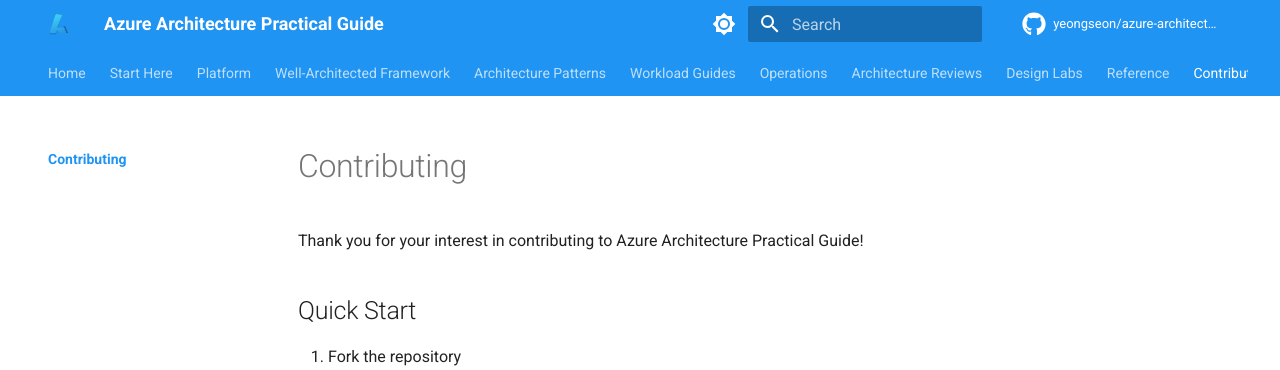
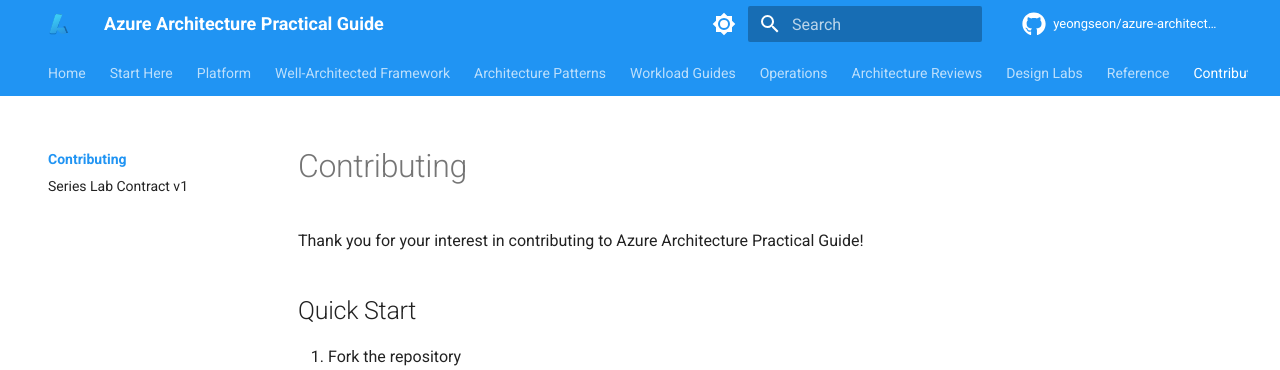
Before and after one commit to yeongseon/azure-architecture-practical-guide, an MkDocs documentation site: the page built from docs/contributing/index.md, in a window 1280 px wide. Shown: the top 370 px of the page. Built offline with MkDocs 1.6.1 and Material for MkDocs 9.7.7, drawn with Linux system fonts in a browser that asks for light colours; comment, search, counter and statistics services are not loaded; some of the changed lines change nothing that is shown.

Commit message:
docs(contributing): add Series Lab Contract v1
Series-wide governance contract defining what a 'lab' MUST provide across the
Azure Practical Guide series. Introduces MUST/SHOULD/MAY tier system, splits
reproduction labs (Variant A, Container Apps model) from design labs (Variant B,
architecture model), and provides a first-lab template appendix for zero-lab
repos.

Phase 2f of cross-repo standardization program. Reviewed and approved via Oracle
strategic review (ses_0d06ddf67ffe8eMstxxgLtovsX, 2026-07-05).

Key principles:
- Core contract, not full transplant of Container Apps' 16-concept methodology
- Two variants (reproduction, design) share MUST tier, diverge on artifact model
- Adopting the contract does NOT require creating a lab
- Container Apps' AGENTS.md remains locally authoritative as a superset

Architecture repo is the series meta-tracker location per Oracle guidance;
Container Apps remains the reference implementation for Variant A.

```diff
--- /dev/null
+++ b/docs/contributing/series-lab-contract.md
@@ -0,0 +1,149 @@
+# Series Lab Contract v1
+
+Series-wide contract defining what a "lab" MUST provide across the Azure Practical Guide series, plus two structural variants for the two lab families that exist today (reproduction labs and design labs), plus a first-lab template appendix for repos with zero labs.
+
+**Status**: v1 — approved via Oracle strategic review 2026-07-05 (Phase 2f of the cross-repo standardization program).
+**Scope**: 10 sibling `azure-*-practical-guide` repos.
+**Predecessors**:
+
+- **Phase 2d** — unified `docs/start-here/learning-paths.md` (SHIPPED to 9 non-Functions repos).
+- **Phase 2e** — unified `docs/start-here/scenario-router.md` (SHIPPED to 9 non-Functions repos).
+
+## 1. Purpose
+
+Lab coverage across the series is highly asymmetric:
+
+| Repo | Labs | Lab family |
+|---|---:|---|
+| container-apps | 26 lab READMEs + 55 lab guides | Reproduction (Bicep + evidence + falsification) |
+| architecture | 3 design labs | Design (WAF-oriented, decision-driven) |
+| aks | 5 lab guides | Reproduction (mixed maturity) |
+| vm | 0 | — |
+| networking | 0 | — |
+| storage | 0 | — |
+| monitoring | 0 | — |
+| app-service | 0 | — |
+| acs | 0 | — |
+| functions | 0 | — (tracker-only, no execution in Phase 2f) |
+
+Container Apps' 16-methodology-concept lab (documented in `azure-container-apps-practical-guide/AGENTS.md`) is the mature reference. Architecture's design labs are structurally different (no `labs/<name>/` runbook directory, no cleanup step, no falsification-after-fix). The 7 zero-lab repos have no shape at all to reach for when they eventually add their first lab.
+
+**What this contract IS.** A short, testable definition of "what makes a lab a lab" in this series, plus two evidence-section variants (reproduction vs design) that keep the Container Apps methodology intact for repos that adopt it, while making room for design labs and giving zero-lab repos a first-lab template to copy.
+
+**What this contract IS NOT.** It is not a mandate that every repo MUST create a lab. Adopting the contract only standardizes *future* labs; it does not obligate a repo to author one. Repos with zero labs may stay at zero and still be contract-compliant.
+
+## 2. Design Principles
+
+1. **Core contract, not full transplant.** Do NOT copy Container Apps' 16 methodology concepts as a series-wide minimum. Zero-lab repos will ignore that spec, and design labs cannot satisfy it. The MUST tier is short and testable; SHOULD adds the Container Apps-style depth for repos that want it.
+2. **Two variants, one contract.** Reproduction labs (Variant A) and design labs (Variant B) share the MUST tier and diverge only where the artifact model differs (falsification vs decision outcome, `labs/<name>/` vs docs-only, cleanup vs no-cleanup).
+3. **MUST / SHOULD / MAY** — not P0/P1/P2. These are contract tiers, not issue priorities. MUST is enforceable in review; SHOULD is expected unless justified; MAY is optional depth.
+4. **Adoption is not obligation.** Adopting this contract does not require a repo to create a lab. Adopting means: *if* the repo authors a lab, it will follow this contract.
+5. **Falsification is not universal.** Reproduction labs MUST include a closing validation that proves the fix works (falsification-after-fix in the Container Apps methodology). Design labs replace this with a decision outcome and evaluation criteria. Neither is "less rigorous"; they are different verification models for different lab families.
+6. **Directory layout is a Variant A convention, not a MUST.** Reproduction labs SHOULD ship with a `labs/<name>/` companion carrying Bicep/scripts/evidence. Design labs and docs-only reproduction labs MAY skip this.
+7. **Container Apps AGENTS.md remains authoritative locally.** The 16 methodology concepts and evidence-section variants documented in `azure-container-apps-practical-guide/AGENTS.md` are a *superset* for Container Apps' local content. This contract is the *series* baseline.
+8. **First-lab template is normative for zero-lab repos.** If a zero-lab repo decides to author its first lab, it MUST start from the appendix template, not from a Container Apps lab.
+
+## 3. Core Contract (MUST — every lab, every variant)
+
+Every lab document — reproduction or design — MUST contain the following six elements. Element names below are conceptual (heading strings may vary); the review criterion is that the element is *present* and *testable*, not that it uses a specific H2 string.
+
+| # | Element | What it answers | Testable review criterion |
+|---:|---|---|---|
+| 1 | **Purpose / question** | What problem or decision does this lab investigate? | Page opens with a 1-3 sentence problem statement OR a question sentence. |
+| 2 | **Testable claim** | What outcome, behavior, or design choice is being verified? | At least one falsifiable statement (`IF X THEN Y` for reproduction, `criterion C decides between A and B` for design). |
+| 3 | **Procedure** | What steps does the reader run? | Numbered or headed steps that a second engineer could follow without asking questions. |
+| 4 | **Evidence method** | What artifacts prove the claim? | KQL queries, portal captures, CLI output, decision matrix, or comparison table — each identified as an artifact type, not just "look at the logs". |
+| 5 | **Closing validation** | How does the reader confirm the lab succeeded? | Reproduction: post-fix evidence. Design: chosen option + why other options were rejected. |
+| 6 | **Cleanup (if resources created)** | How does the reader restore the account to its starting state? | `az group delete` OR equivalent teardown script OR explicit statement that no resources were created. |
+
+Element 6 is conditional: docs-only labs (no `az` calls, no deployed resources) MUST state that no cleanup is required. Silence is a MUST violation.
+
+## 4. Variant A — Reproduction Labs
+
+Reproduction labs reproduce a specific failure mode with a Bicep-based runbook, capture evidence, apply a fix, and prove the fix works.
+
+Applicable to: container-apps, aks, and any zero-lab repo that decides to author a reproduction lab.
+
+Adds these SHOULD elements on top of the MUST tier:
+
+| # | Element | Why |
+|---:|---|---|
+| A1 | **Hypothesis + prediction** | `IF X is misconfigured THEN symptom Y appears` makes the reproduction falsifiable. |
+| A2 | **Falsification-after-fix** | Post-fix evidence that the symptom is gone AND the original hypothesis was correct. Not just "the fix worked" — the ORIGINAL claim is proven. |
+| A3 | **Paired playbook** | The lab reproduces the failure; the playbook resolves it in production. Cross-link both directions. |
+| A4 | **`labs/<name>/` companion directory** | Bicep template, verify script, and `evidence/` subdirectory with real Azure captures. |
+| A5 | **Evidence-section variant** | Legacy `## Expected Evidence` (pass/fail table) OR richer `## 5) Verification Queries` + `## 6) Portal Evidence` (KQL pack + annotated screenshots). New Variant A labs SHOULD prefer the richer form. |
+
+MAY elements for Variant A: `## Lab Metadata` (difficulty/duration/tier table), evidence tags (`[Observed]`, `[Measured]`, `[Correlated]`, `[Inferred]`), post-fix Log Analytics comparison chart.
+
+## 5. Variant B — Design Labs
+
+Design labs guide the reader through a decision (which service, which topology, which policy) using structured evaluation instead of runtime reproduction.
+
+Applicable to: architecture, and any repo whose lab is fundamentally a design exercise rather than a failure reproduction.
+
+Adds these SHOULD elements on top of the MUST tier:
+
+| # | Element | Why |
+|---:|---|---|
+| B1 | **Decision context** | What business or technical constraint forces this choice? (Cost ceiling, latency budget, compliance requirement.) |
+| B2 | **Options considered** | 2-5 named options with explicit trade-off dimensions. |
+| B3 | **Evaluation criteria** | Weighted or unweighted comparison table; each criterion is either objective (cost/mo, RTO/RPO minutes) or a documented judgment. |
+| B4 | **Decision outcome** | The chosen option with a 1-3 sentence justification cross-referencing the evaluation criteria. |
+| B5 | **Rejection notes** | Why each non-chosen option was rejected. Silence is a Variant B violation because it hides the reasoning that makes the lab reusable. |
+
+MAY elements for Variant B: reference architecture Mermaid diagram, WAF pillar alignment table, Microsoft Learn source URLs for each option.
+
+Variant B does NOT require: `labs/<name>/` directory, Bicep templates, cleanup step, falsification, hypothesis/prediction language. Substituting these onto a design lab is a MUST violation (they misrepresent the artifact).
+
+## 6. First-Lab Template (appendix — normative for zero-lab repos)
+
+Zero-lab repos that decide to author their first lab MUST start from a Variant A or Variant B starter template rather than copying a Container Apps lab.
+
+The starter templates will be authored as a follow-up per-repo issue and MUST include:
+
+- **Variant A starter** — `docs/troubleshooting/lab-guides/YYYY-MM-DD-my-first-lab.md` with placeholder blocks for MUST elements 1-6 plus Variant A SHOULD elements A1-A5.
+- **Variant B starter** — `docs/design-labs/YYYY-MM-DD-my-first-decision.md` with placeholder blocks for MUST elements 1-6 plus Variant B SHOULD elements B1-B5.
+
+Both starters MUST ship with `<!-- DELETE THIS BLOCK BEFORE PUBLISHING -->` comments on every placeholder block and a top-of-file frontmatter block matching the target repo's existing frontmatter style.
+
+## 7. Per-Repo Applicability
+
+| Repo | Current lab family | Contract fit | Notes |
+|---|---|---|---|
+| container-apps | Reproduction (26 labs, 55 guides) | Variant A + AGENTS.md superset | Container Apps' 16-concept methodology remains locally authoritative. This contract is compatible; nothing changes for Container Apps existing labs. |
+| architecture | Design (3 WAF-oriented labs) | Variant B | Existing labs MAY be audited against Variant B in a follow-up; no rewrite required. |
+| aks | Reproduction (5 lab guides) | Variant A | Adoption gap: audit existing labs against MUST + Variant A SHOULD; register drift as follow-up issues. |
+| vm | Zero | Contract adopted, no lab required | If VM authors an OS-level lab, use Variant A + first-lab template. |
+| networking | Zero | Contract adopted, no lab required | If Networking authors a connectivity lab, use Variant A. |
+| storage | Zero | Contract adopted, no lab required | If Storage authors a data-plane lab, use Variant A. |
+| monitoring | Zero | Contract adopted, no lab required | If Monitoring authors a signal-quality lab, use Variant A. |
+| app-service | Zero | Contract adopted, no lab required | If App Service authors a deployment-slot or config lab, use Variant A. |
+| acs | Zero | Contract adopted, no lab required | If ACS authors an SDK/API lab, use Variant A. |
+| functions | Zero | Tracking-only (no execution per user directive) | Contract is registered on the Functions tracker for future adoption. No files are added to the Functions repo in Phase 2f. |
+
+## 8. Non-Goals
+
+- Not requiring every repo to author a lab.
+- Not deprecating Container Apps' 16 methodology concepts or evidence-section variants documented in Container Apps' AGENTS.md.
+- Not mandating a specific frontmatter schema across repos.
+- Not standardizing lab metadata tables (difficulty, duration, tier). Container Apps uses these; other repos MAY.
+- Not selecting a single evidence-section variant for reproduction labs. Both legacy (`## Expected Evidence`) and richer (`## 5) Verification Queries` + `## 6) Portal Evidence`) are compliant.
+
+## 9. Governance
+
+- **Meta-tracker location**: This repository (`azure-architecture-practical-guide`) as the neutral series governance hub.
+- **Per-repo trackers**: Each of the 10 sibling repos carries a `Series Standardization Tracker` issue.
+- **Amendment process**: Changes to this contract require a PR against this file. Container Apps' AGENTS.md may extend the contract locally without amendment; other repos may not.
+
+## See Also
+
+- [Contributing Guide](index.md) — Repository structure, document templates, PR process
+- [Design Labs](../design-labs/index.md) — Existing Variant B labs in this repository
+
+## Sources
+
+- Oracle strategic review, session `ses_0d06ddf67ffe8eMstxxgLtovsX`, 2026-07-05.
+- `azure-container-apps-practical-guide/AGENTS.md` — 16 methodology concepts + evidence-section variants (authoritative for Container Apps' local content).
+- Phase 2d spec: `azure-container-apps-practical-guide/.sisyphus/plans/phase-2d-learning-paths-spec.md` (agent working directory).
+- Phase 2e spec: `azure-container-apps-practical-guide/.sisyphus/plans/phase-2e-scenario-router-spec.md` (agent working directory).
--- a/mkdocs.yml
+++ b/mkdocs.yml
@@ -227,3 +227,4 @@
     - reference/validation-status.md
   - Contributing:
     - contributing/index.md
+    - contributing/series-lab-contract.md
```
